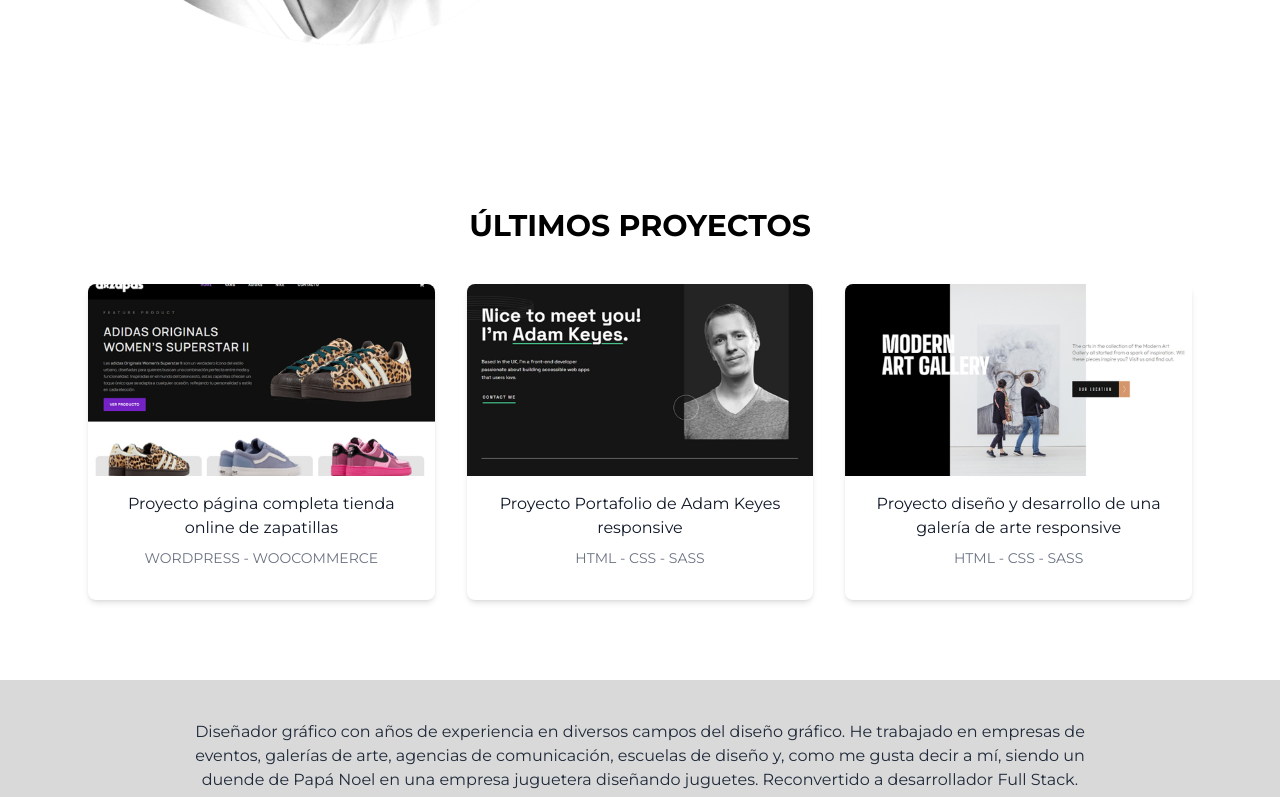
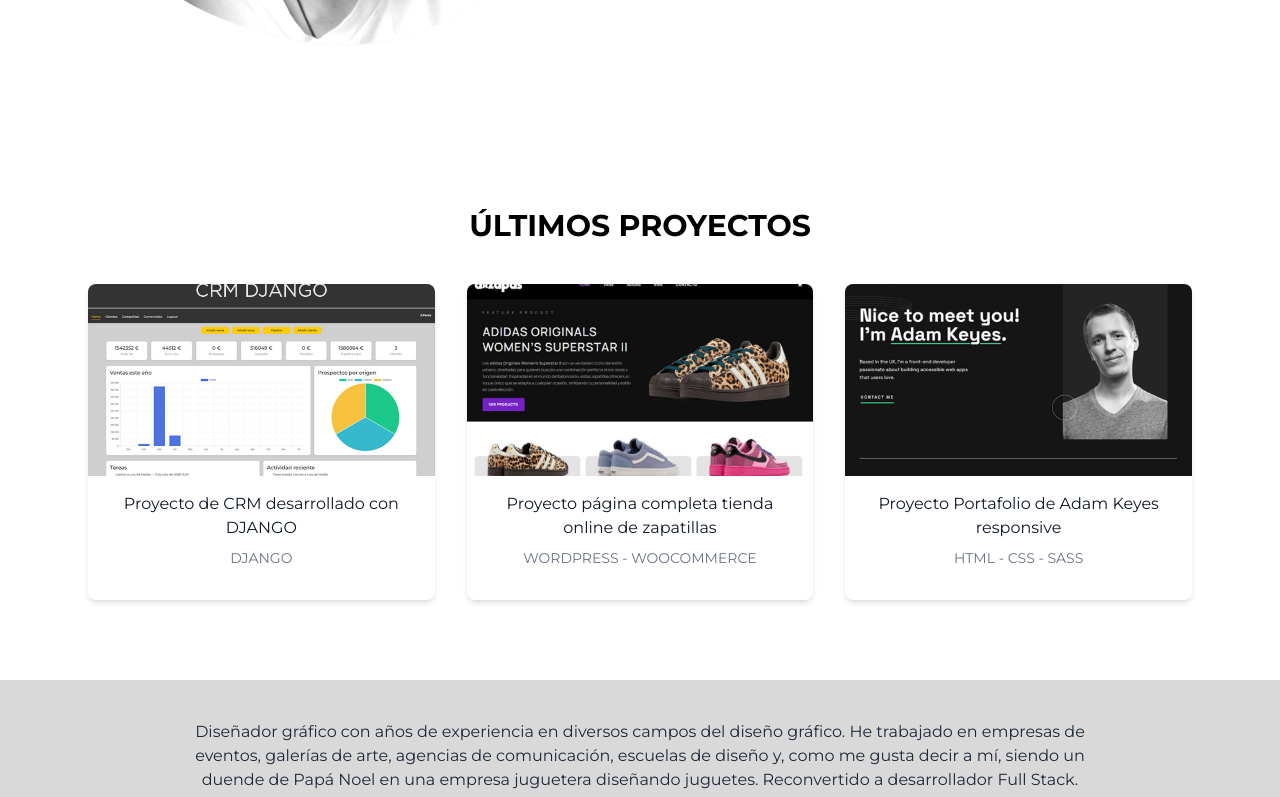
Before and after one commit to Oconcejero/portfolio_personal, a Next.js app: page / in a window 1280 px wide. Shown: the part 579-1376 px from the top of the page. Built offline with nearby package versions, Linux system fonts and the light colour scheme.

Commit message:
Subiendo proyecto CRM django

```diff
--- a/src/data/projects.ts
+++ b/src/data/projects.ts
@@ -74,4 +74,12 @@
     link: "https://oconcejero.github.io/VITE_REACT_TS/",
     date: "2024-02-01",
   },
+  {
+    title: "CRM DJANGO",
+    description: "Proyecto de CRM desarrollado con DJANGO",
+    image: "projects/CRM_DJANGO.jpg",
+    tech: "DJANGO",
+    link: "https://crm-django-3l0k.onrender.com/login",
+    date: "2026-02-27",
+  },
 ];
```
Also changed, not shown: public/projects/CRM_DJANGO.jpg (added). Lines whose indentation alone changed are shown as unchanged.
